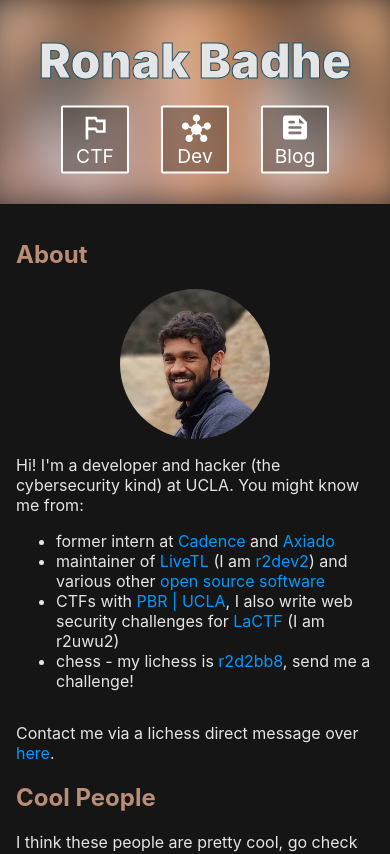
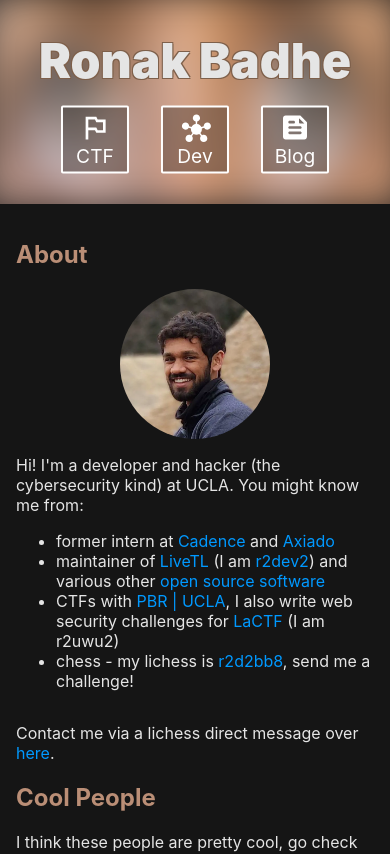
Before and after one commit to r2dev2/r2dev2.github.io, a Svelte app: page / in a window 390 px wide. Shown: the top 854 px of the page. Built offline with nearby package versions, Linux system fonts and the light colour scheme.

Commit message:
fix weird text outline on mobile

```diff
--- a/src/Header.svelte
+++ b/src/Header.svelte
@@ -102,10 +102,16 @@
   }
 
   h1 {
+    /* dark brown sampled from my eyes */
+    --outline-color: #7e604b;
     font-weight: 1000;
     font-size: 4rem;
     margin: 0 0 1rem 0;
-    -webkit-text-stroke: 1px var(--accent-color);
+    text-shadow:
+        -1px -1px 0 var(--outline-color),
+        -1px 1px 0 var(--outline-color),
+        1px -1px 0 var(--outline-color),
+        1px 1px 0 var(--outline-color);
   }
 
   @media screen and (max-width: 800px) {
```
